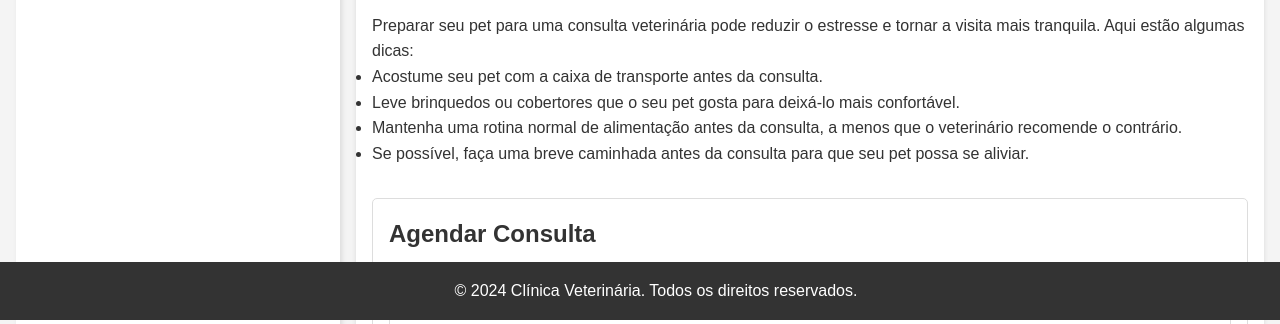
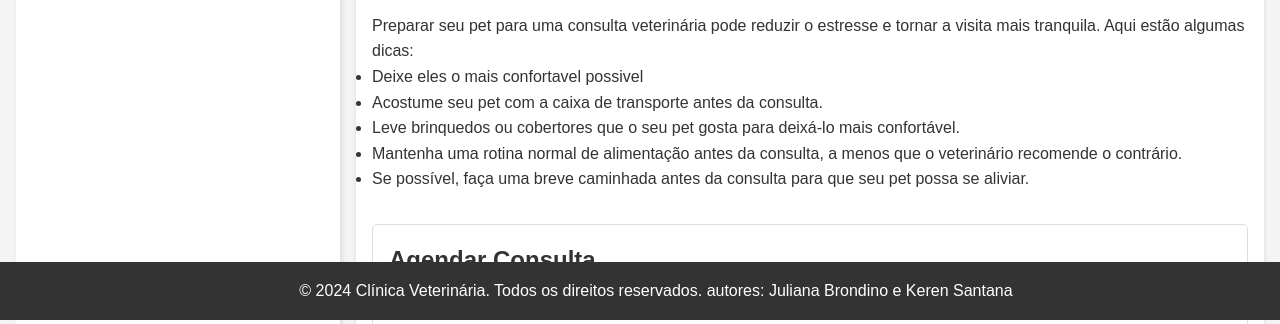
Before and after one commit to jubrondino/CI_CD, a plain HTML site: page index.html in a window 1280 px wide. Shown: the part 480-804 px from the top of the page. Drawn offline with Linux system fonts and the light colour scheme.

Commit message:
alterando <p>

```diff
--- a/index.html
+++ b/index.html
@@ -161,6 +161,7 @@
                 <img src="visita-veterinario.jpg" alt="Visita ao Veterinário">
                 <p>Preparar seu pet para uma consulta veterinária pode reduzir o estresse e tornar a visita mais tranquila. Aqui estão algumas dicas:</p>
                 <ul>
+                    <li>Deixe eles o mais confortavel possivel</li>
                     <li>Acostume seu pet com a caixa de transporte antes da consulta.</li>
                     <li>Leve brinquedos ou cobertores que o seu pet gosta para deixá-lo mais confortável.</li>
                     <li>Mantenha uma rotina normal de alimentação antes da consulta, a menos que o veterinário recomende o contrário.</li>
@@ -197,7 +198,7 @@
         </section>
     </main>
     <footer>
-        <p>&copy; 2024 Clínica Veterinária. Todos os direitos reservados.</p>
+        <p>&copy; 2024 Clínica Veterinária. Todos os direitos reservados. autores: Juliana Brondino e Keren Santana</p>
     </footer>
 </body>
 </html>
```
